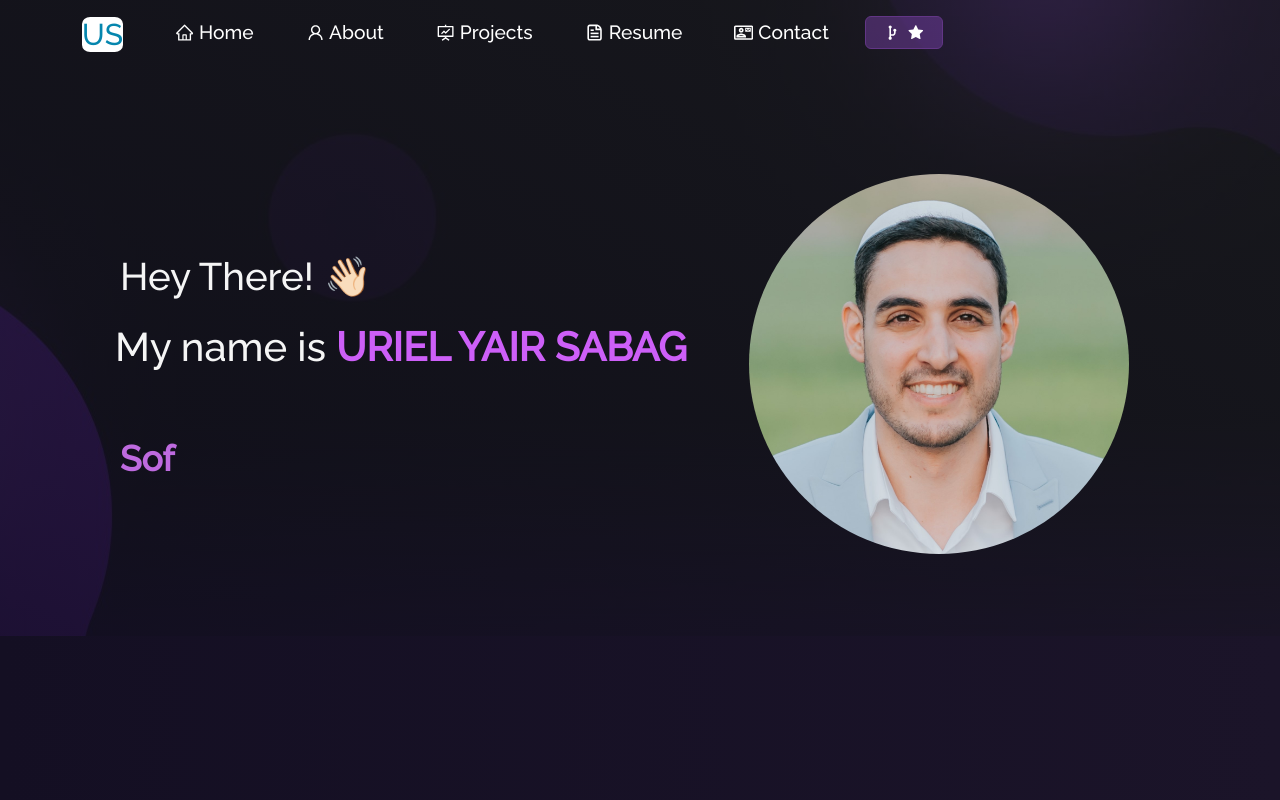
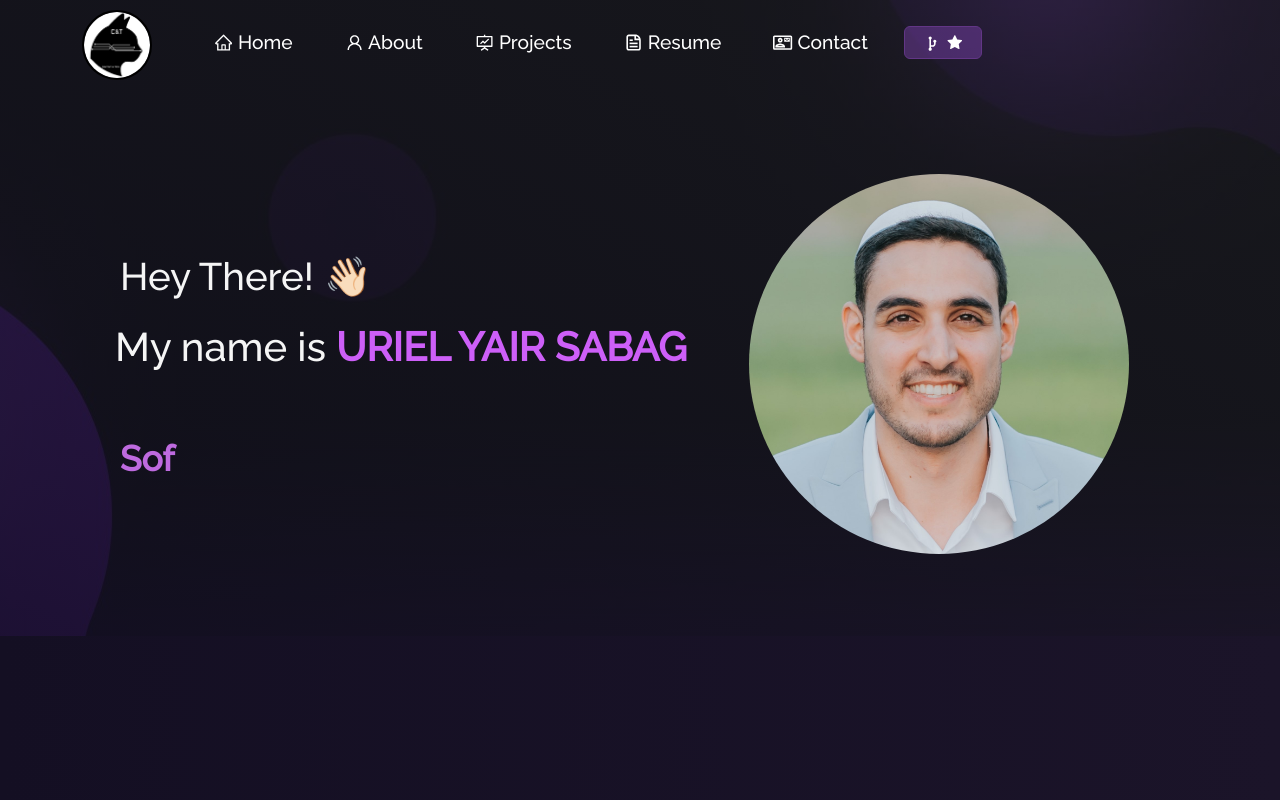
Before and after one commit to urlsab/portfolio, a React (Create React App) app: page / in a window 1280 px wide. Shown: the top 800 px of the page. Built offline with nearby package versions, Linux system fonts and the light colour scheme.

Commit message:
add cat logo to navbar

```diff
--- a/src/Components/Navbar.js
+++ b/src/Components/Navbar.js
@@ -12,6 +12,7 @@ import {
   AiOutlineFundProjectionScreen,
   AiOutlineUser
 } from "react-icons/ai";
+import catLogo from "../Assets/CatLogo.png";
 
 import { CgFileDocument } from "react-icons/cg";
 
@@ -38,7 +39,8 @@ const NavBar = () => {
     >
       <Container>
         <Navbar.Brand href="/">
-          <span style={{color:'#0586ae', fontSize:'30px', backgroundColor:'white', borderRadius:'20%'}}>US</span>
+        <img width={70} style={{marginRight:'10px', borderRadius:'50%', border:'2px solid black' ,backgroundColor:'transparent'}} height={70} src={catLogo}></img>
+          {/* <span style={{color:'#0586ae', fontSize:'30px', backgroundColor:'white', borderRadius:'20%'}}>US</span> */}
         </Navbar.Brand>
         <Navbar.Toggle
           aria-controls="responsive-navbar-nav"
```
Also changed, not shown: src/Assets/CatLogo.png (added).
